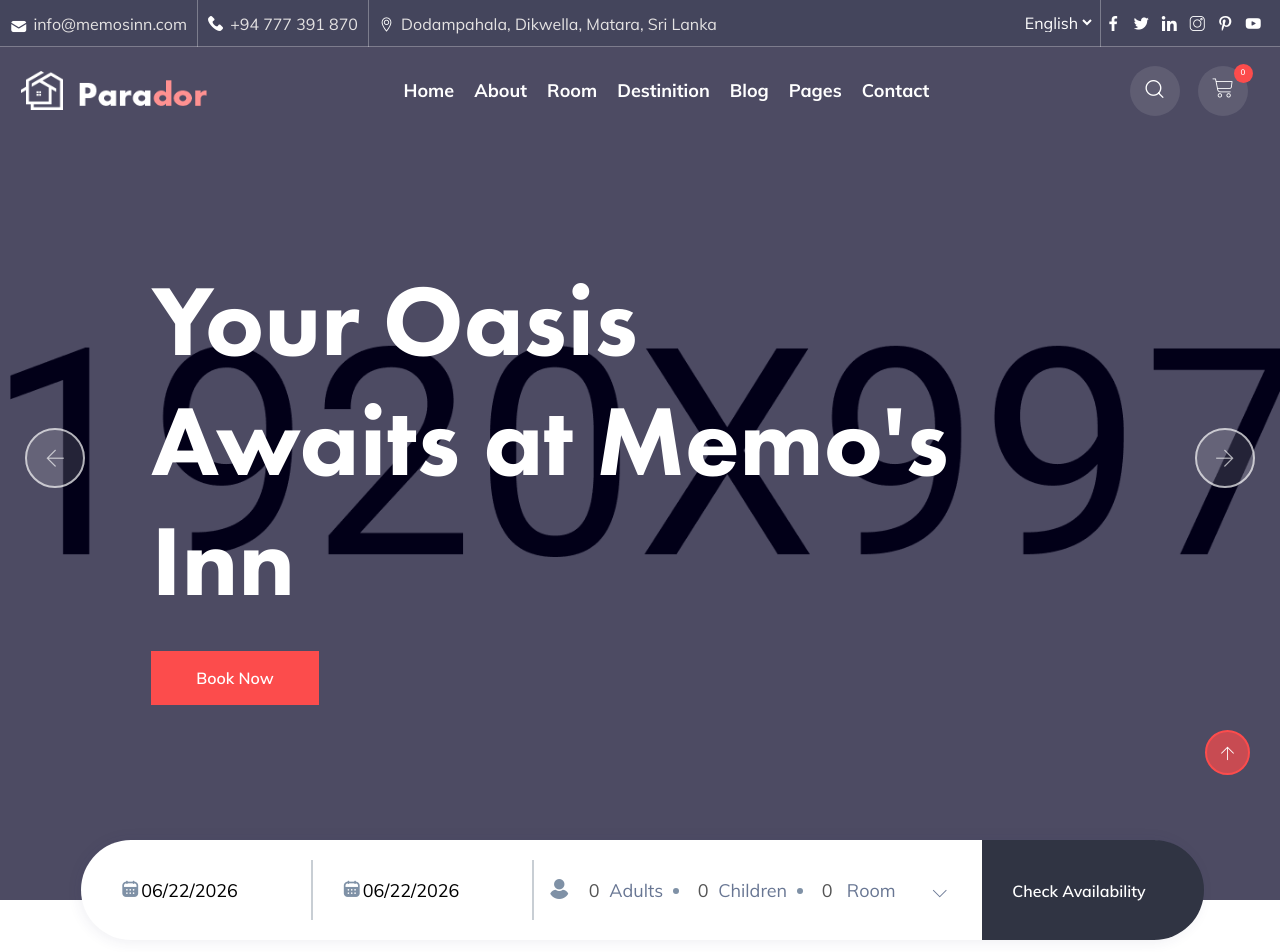
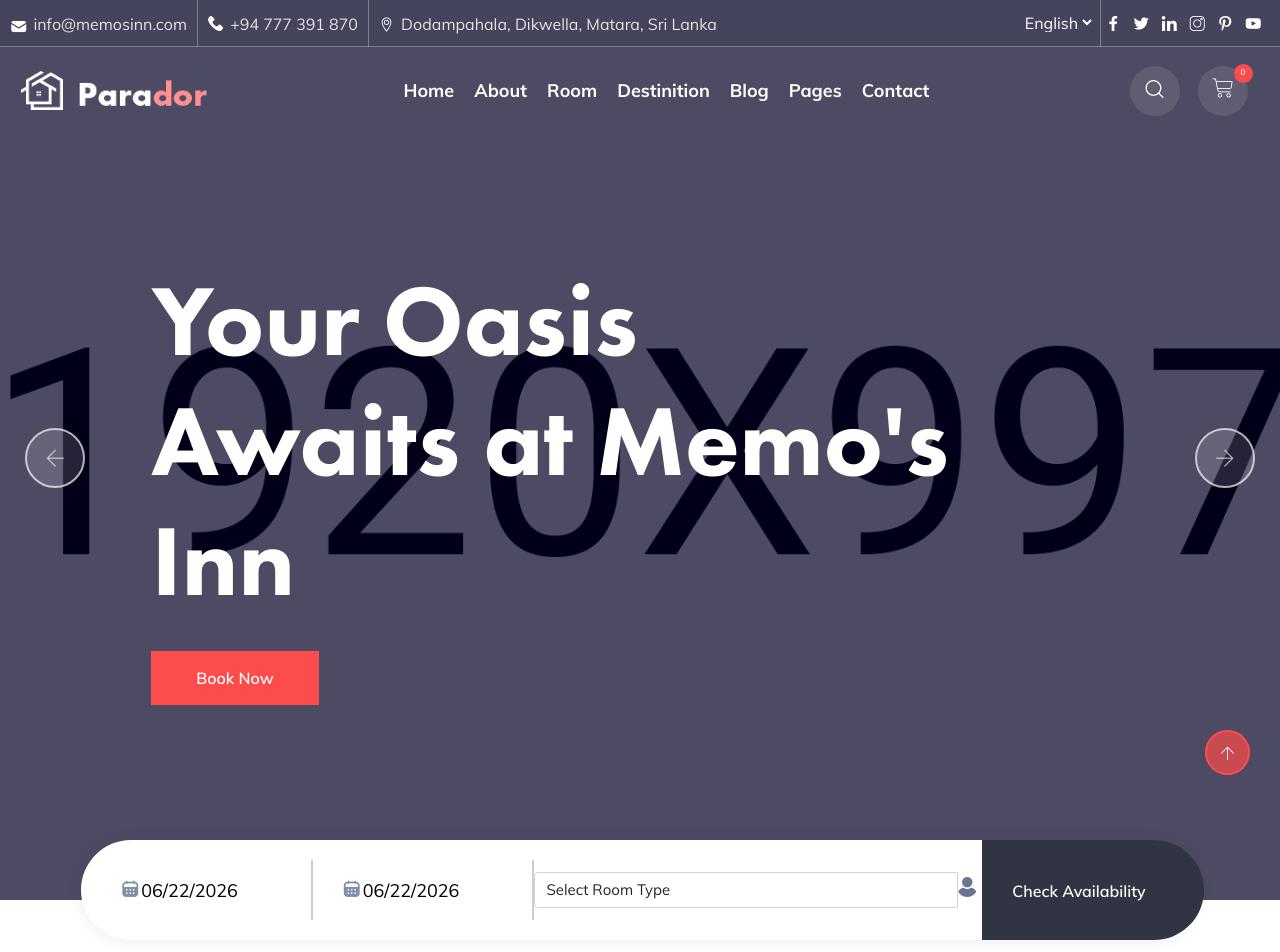
Before and after one commit to malinga-PW/memosinn, a Next.js app: page / in a window 1280 px wide. Shown: the top 952 px of the page. Built offline with nearby package versions, Linux system fonts and the light colour scheme; a web font is replaced by a local one.

Commit message:
Update availability form with room type selector for Memos Inn

```diff
--- a/components/SearchSection/index.js
+++ b/components/SearchSection/index.js
@@ -7,9 +7,7 @@
 const SearchSection = (props) => {
     const [startDate, setStartDate] = useState(new Date());
     const [endDate, setendDate] = useState(new Date());
-
-    const [searchActive, setsearchState] = useState(false);
-
+    const [roomType, setRoomType] = useState('');
 
     const SubmitHandler = (e) => {
         e.preventDefault()
@@ -18,31 +16,6 @@
     const ClickHandler = () => {
         window.scrollTo(10, 0);
     }
-
-    const [adult, setCount] = useState(0);
-    const adultincrementCount = () => {
-        setCount(adult + 1);
-    };
-    const adultdecrementCount = () => {
-        setCount(adult - 1);
-    };
-
-    const [child, setChild] = useState(0);
-    const childincrementCount = () => {
-        setChild(child + 1);
-    };
-    const childdecrementCount = () => {
-        setChild(child - 1);
-    };
-
-    const [room, setroom] = useState(0);
-    const roomincrementCount = () => {
-        setroom(room + 1);
-    };
-    const roomdecrementCount = () => {
-        setroom(room - 1);
-    };
-
 
     return (
         <div className={`wpo-select-section ${props.svClass}`}>
@@ -65,46 +38,17 @@
                                         </div>
                                     </div>
                                     <div className="select-sub">
-                                        <div className="form-group tourist-group">
-                                            <div className="tourist-group-wrap">
-                                                <div className="tourist-inner" onClick={() => setsearchState(!searchActive)}>
-                                                    <i className="fi flaticon-user"></i>
-                                                    <ul>
-                                                        <li><input disabled type="text" id="adults" value={adult}/>Adults
-                                                        </li>
-                                                        <li><input disabled type="text" id="children" value={child}/>
-                                                            Children</li>
-                                                        <li><input disabled type="text" id="rooms" value={room}/> Room</li>
-                                                    </ul>
-                                                    <i className={`ti-angle-down ${searchActive ? "rotate" : ""}`}></i>
-                                                </div>
-                                                <div className={`tourist-dropdown ${searchActive ? "active" : ""}`}>
-                                                    <div className="tourist-item">
-                                                        <span>Adults</span>
-                                                        <div className="tourist-item-group">
-                                                            <button type="button" onClick={adultdecrementCount} id="adults_dec">-</button>
-                                                            <input disabled id="adults_val" value={adult} type="text" />
-                                                            <button type="button" onClick={adultincrementCount} id="adults_inc">+</button>
-                                                        </div>
-                                                    </div>
-                                                    <div className="tourist-item">
-                                                        <span>Children</span>
-                                                        <div className="tourist-item-group">
-                                                            <button type="button" onClick={childdecrementCount} id="children_dec">-</button>
-                                                            <input disabled id="children_val" value={child} type="text" />
-                                                            <button type="button" onClick={childincrementCount} id="children_inc">+</button>
-                                                        </div>
-                                                    </div>
-                                                    <div className="tourist-item">
-                                                        <span>Rooms</span>
-                                                        <div className="tourist-item-group">
-                                                            <button type="button" onClick={roomdecrementCount} id="rooms_dec">-</button>
-                                                            <input disabled id="rooms_val" value={room} type="text" />
-                                                            <button type="button" onClick={roomincrementCount} id="rooms_inc">+</button>
-                                                        </div>
-                                                    </div>
-                                                </div>
-                                            </div>
+                                        <div className="input-group">
+                                            <select value={roomType} onChange={(e) => setRoomType(e.target.value)} className="form-control">
+                                                <option value="">Select Room Type</option>
+                                                <option value="economy-double">Economy Double Room - $28/night</option>
+                                                <option value="deluxe-queen">Deluxe Queen Room - $32/night</option>
+                                                <option value="dormitory-mixed">Mixed Dormitory (4-Bed) - $16/bed</option>
+                                                <option value="dormitory-female">Female Dormitory (4-Bed) - $16/bed</option>
+                                                <option value="dormitory-male">Male Dormitory (4-Bed) - $16/bed</option>
+                                                <option value="deluxe-balcony">Deluxe Queen with Balcony - $36/night</option>
+                                            </select>
+                                            <i className="fi flaticon-user"></i>
                                         </div>
                                     </div>
                                     <div className="select-sub">
```
